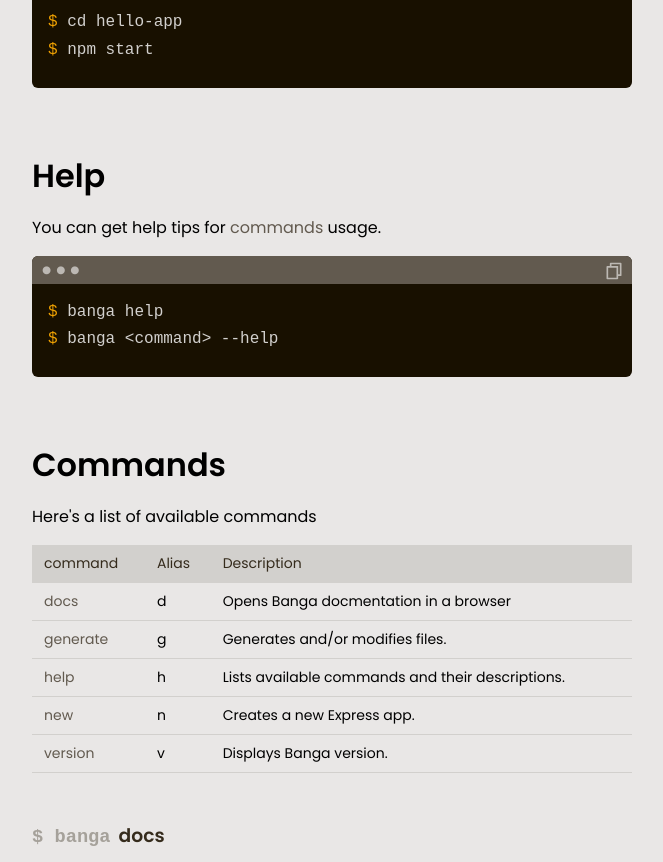
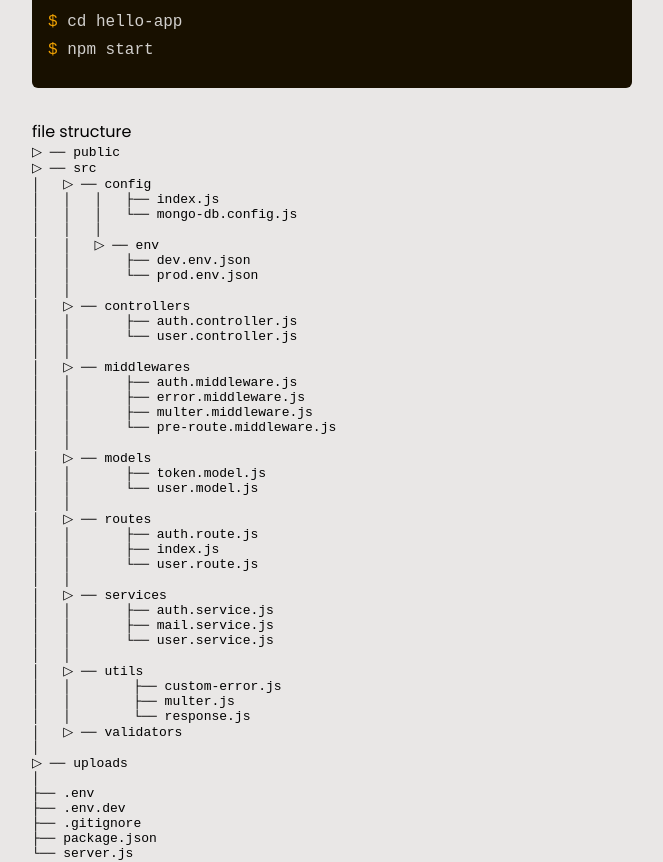
Before and after one commit to bangajs/documentation, an Angular app: page / in a window 1280 px wide. Shown: the part 1620-2482 px from the top of the page, without its empty margins (144-807 px from the left). Built offline with nearby package versions, Linux system fonts and the light colour scheme.

Commit message:
docs: add project flile structure

```diff
--- a/src/app/app.component.html
+++ b/src/app/app.component.html
@@ -108,6 +108,58 @@
           <span class="cli-line">$ cd hello-app</span>
           <span class="cli-line">$ npm start</span>
         </app-terminal>
+
+        <p>file structure</p>
+
+        <pre>
+▷ ── public
+▷ ── src
+│   ▷ ── config
+│   │   │   ├── index.js
+│   │   │   └── mongo-db.config.js
+│   │   │
+│   │   ▷ ── env
+│   │       ├── dev.env.json
+│   │       └── prod.env.json
+│   │
+│   ▷ ── controllers
+│   │       ├── auth.controller.js
+│   │       └── user.controller.js
+│   │
+│   ▷ ── middlewares
+│   │       ├── auth.middleware.js
+│   │       ├── error.middleware.js
+│   │       ├── multer.middleware.js
+│   │       └── pre-route.middleware.js
+│   │
+│   ▷ ── models
+│   │       ├── token.model.js
+│   │       └── user.model.js
+│   │
+│   ▷ ── routes
+│   │       ├── auth.route.js
+│   │       ├── index.js
+│   │       └── user.route.js
+│   │
+│   ▷ ── services
+│   │       ├── auth.service.js
+│   │       ├── mail.service.js
+│   │       └── user.service.js
+│   │
+│   ▷ ── utils
+│   │        ├── custom-error.js
+│   │        ├── multer.js
+│   │        └── response.js
+│   ▷ ── validators
+│
+▷ ── uploads
+│
+├── .env
+├── .env.dev
+├── .gitignore
+├── package.json
+└── server.js
+        </pre>
       </div>
     </section>
 
@@ -296,8 +348,15 @@
 
           <div class="notice">
             <h4>Note:</h4>
-            <span>- The following options <b>--no-controller</b>, <b>--no-model</b>, <b>--no-route</b> and
-              <b>--no-service</b> are only avilable for <b>asset</b> type</span>
+            <ul>
+              <li>The following options <b>--no-controller</b>, <b>--no-model</b>, <b>--no-route</b> and
+                <b>--no-service</b> are only avilable for <b>asset</b> type
+              </li>
+              <li>
+                You can also specify a path to nest your feature within subdirectories. For example, a name of
+                "users/model" will generate the model file at src/users/model.
+              </li>
+            </ul>
           </div>
         </div>
 
--- a/src/app/app.component.scss
+++ b/src/app/app.component.scss
@@ -87,6 +87,10 @@
     margin-bottom: 0.5rem;
   }
 
+  ul{
+    margin-left: 1rem;
+  }
+
   b {
     color: #906101;
   }
```
